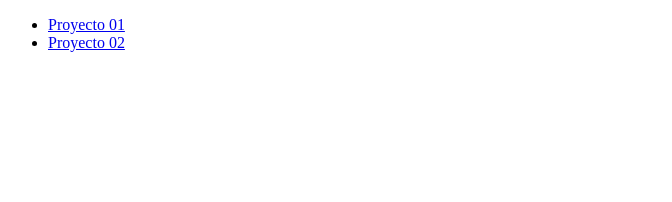
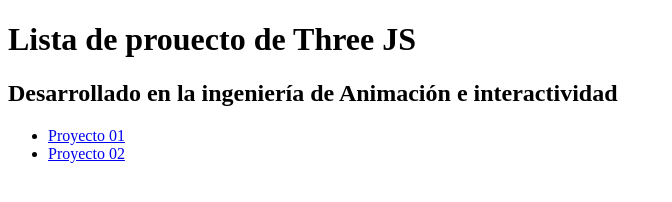
Before and after one commit to beztao01/three-uvm, a plain HTML site: page index.html in a window 1280 px wide. Shown: the whole page, without its empty margins (0-672 px from the left). Drawn offline with Linux system fonts and the light colour scheme.

Commit message:
add H1 and H2

```diff
--- a/index.html
+++ b/index.html
@@ -5,6 +5,8 @@
     <meta name="viewport" content="width=device-width, initial-scale=1.0">
     <title>Document</title>
 </head>
+<h1>Lista de prouecto de Three JS</h1>
+<h2>Desarrollado en la ingeniería de Animación e interactividad</h2>
 <body>
     <ul>
         <li><a href="./proyectos/01/index.html">Proyecto 01</a></li>
```
